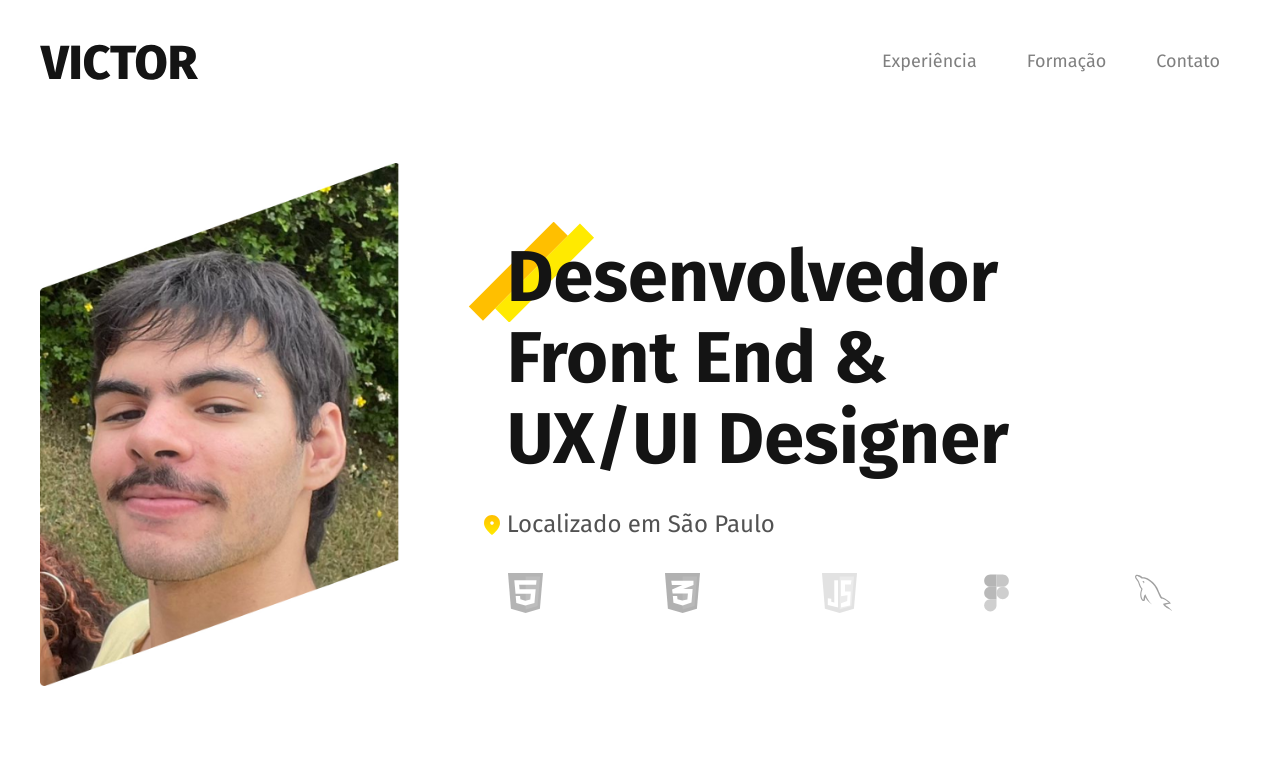
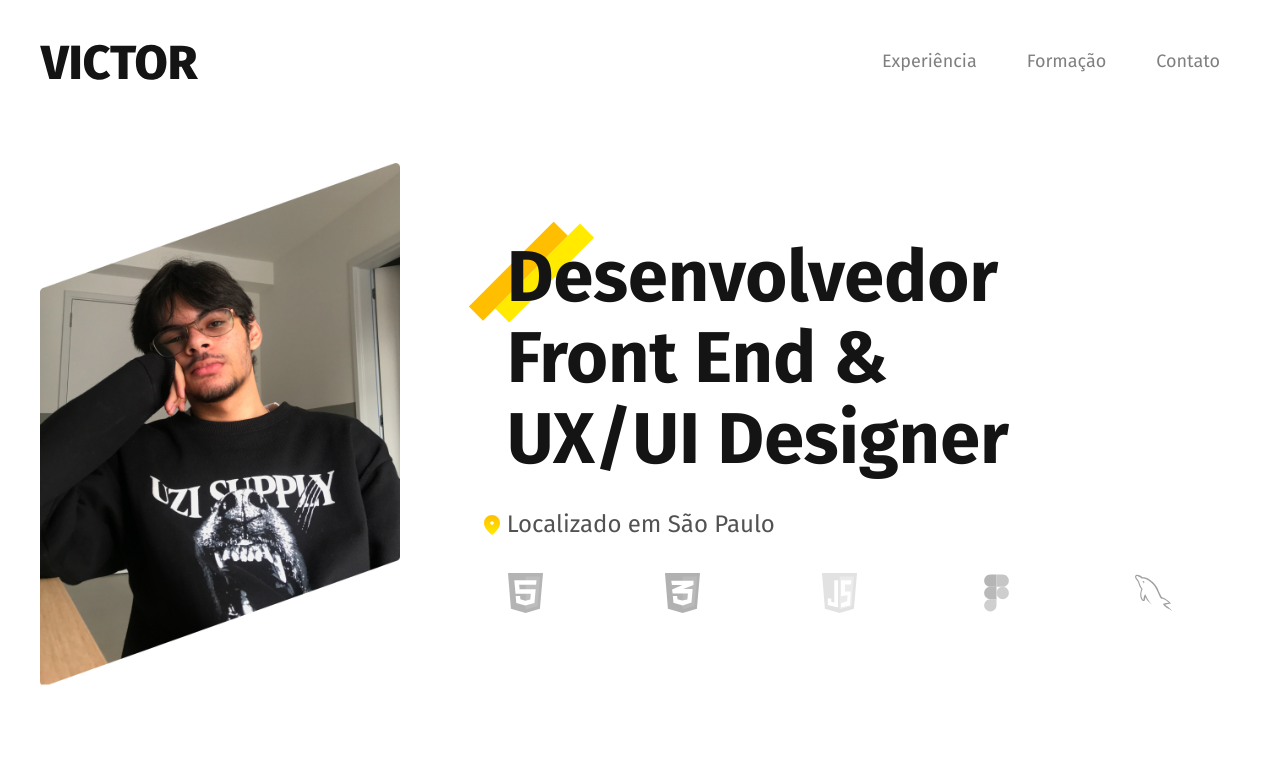
Before and after one commit to nosferavic/nosferavic.github.io, a plain HTML site: page index.html in a window 1280 px wide. Shown: the top 763 px of the page. Drawn offline with Linux system fonts and the light colour scheme.

Commit message:
img perfil

```diff
--- a/index.html
+++ b/index.html
@@ -25,7 +25,7 @@
   </header>
 
   <main class="introducao">
-    <img class="perfil" src="./img/perfil1.jpg" alt="Foto de Victor" width="360" height="520">
+    <img class="perfil" src="./img/perfil.jpg" alt="Foto de Victor" width="360" height="520">
     <div>
       <h1>Desenvolvedor <br>Front End & <br>UX/UI Designer</h1>
       <p>Localizado em São Paulo</p>
```
